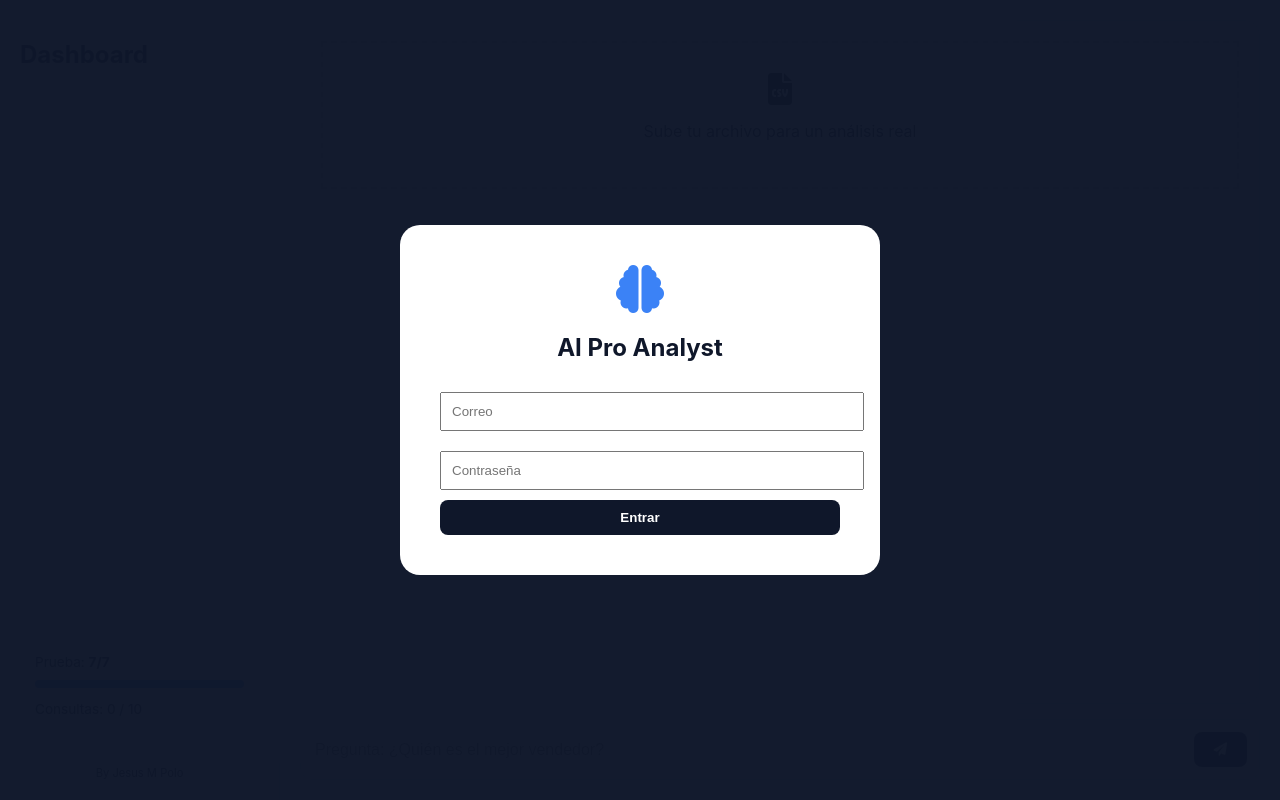
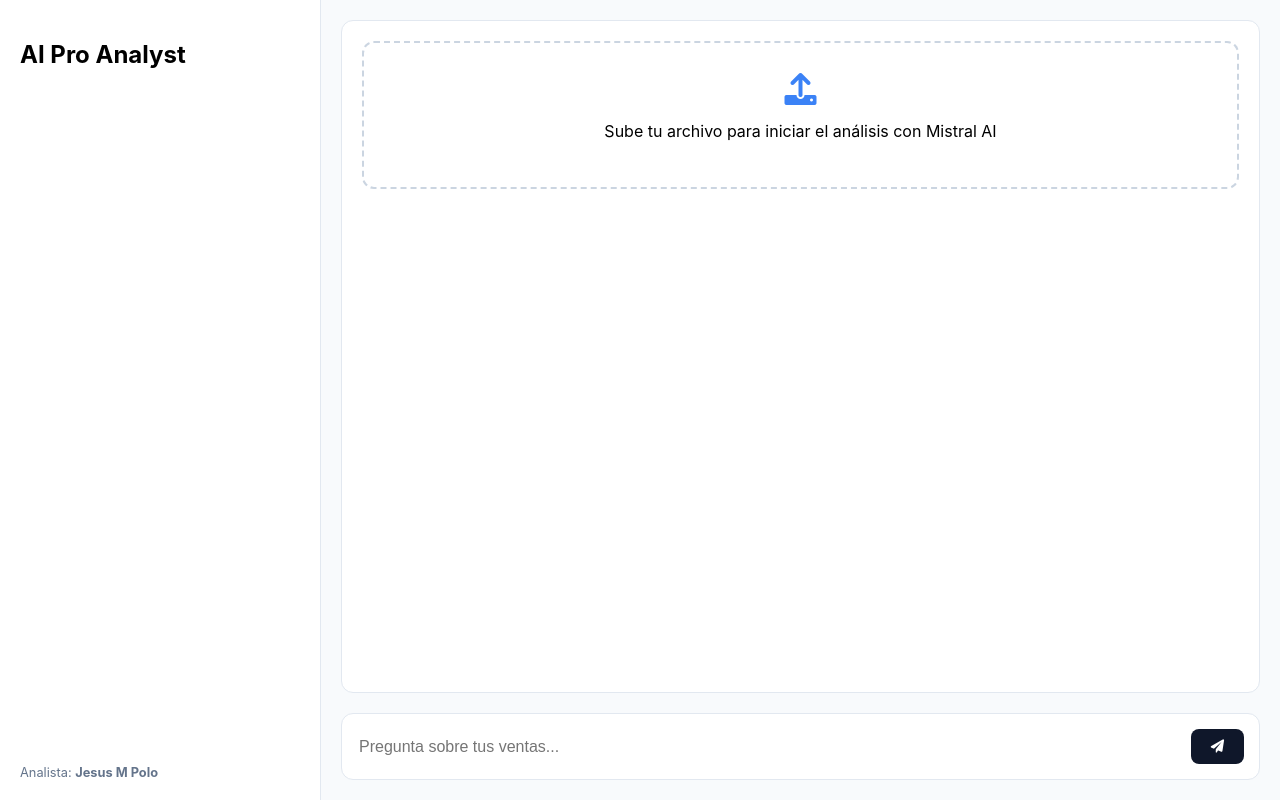
Before and after one commit to jesuspolo1986/asistente-IA, a Flask app: page / in a window 1280 px wide. Run offline with Flask 3, Linux system fonts and the light colour scheme; some libraries are stand-ins or nearby versions.

Commit message:
prueba 23

```diff
--- a/app.py
+++ b/app.py
@@ -36,20 +36,20 @@ def obtener_contexto_analitico():
 
         if df.empty: return "Sin datos."
 
-        # Analítica de precisión para la IA
         total_gral = df['Total'].sum()
-        prod_stats = df.groupby('Producto').agg({'Total': 'sum', 'Cantidad': 'sum'}).sort_values(by='Total', ascending=False).to_dict(orient='index')
-        matriz_exacta = df.groupby(['Vendedor', 'Producto'])['Total'].sum().unstack(fill_value=0).to_dict(orient='index')
+        # Resumen para que la IA no se pierda en 100 filas
+        prod_stats = df.groupby('Producto')['Total'].sum().sort_values(ascending=False).head(5).to_dict()
+        vend_stats = df.groupby('Vendedor')['Total'].sum().sort_values(ascending=False).head(5).to_dict()
 
         contexto = (
-            f"SISTEMA DE INTELIGENCIA DE NEGOCIOS\n"
-            f"TOTAL FACTURADO: ${total_gral:,.2f}\n"
-            f"PERFORMANCE POR PRODUCTO: {prod_stats}\n"
-            f"MATRIZ DE VENTAS POR VENDEDOR: {matriz_exacta}\n"
+            f"DATOS DE NEGOCIO:\n"
+            f"- Total Ventas: ${total_gral:,.2f}\n"
+            f"- Top Productos: {prod_stats}\n"
+            f"- Top Vendedores: {vend_stats}\n"
         )
         return contexto
     except Exception as e:
-        return f"Error al procesar contexto: {e}"
+        return f"Error de contexto: {e}"
 
 @app.route('/')
 def index():
@@ -60,7 +60,6 @@ def upload():
     file = request.files.get('file')
     if not file: return jsonify({"error": "No file"}), 400
     try:
-        # Leer archivo (CSV o Excel)
         if file.filename.endswith('.csv'):
             df = pd.read_csv(file, sep=None, engine='python')
         else:
@@ -68,21 +67,15 @@ def upload():
 
         df.columns = [c.strip() for c in df.columns]
 
-        # Guardar en SQLite
         conn = sqlite3.connect(DATABASE)
         df.to_sql('ventas', conn, if_exists='replace', index=False)
         conn.close()
 
-        # PREPARAR DATOS PARA EL GRÁFICO (Top 5 productos)
-        top_productos = df.groupby('Producto')['Total'].sum().sort_values(ascending=False).head(5)
-        chart_data = {
-            "labels": top_productos.index.tolist(),
-            "values": top_productos.values.tolist()
-        }
-
+        # Gráfico inicial
+        top_p = df.groupby('Producto')['Total'].sum().sort_values(ascending=False).head(5)
         return jsonify({
-            "reply": "🚀 Base de datos actualizada. Análisis y visualización listos.",
-            "chart_data": chart_data
+            "reply": "✅ Datos cargados. IA lista para analizar.",
+            "chart_data": {"labels": top_p.index.tolist(), "values": top_p.values.tolist(), "title": "Top 5 Productos"}
         })
     except Exception as e:
         return jsonify({"error": str(e)}), 500
@@ -90,7 +83,7 @@ def upload():
 @app.route('/chat', methods=['POST'])
 def chat():
     data = request.json
-    pregunta = data.get("message").lower()
+    pregunta = data.get("message")
     contexto = obtener_contexto_analitico()
 
     try:
@@ -99,24 +92,22 @@ def chat():
         conn.close()
 
         extra_data = None
-        # Gráficos dinámicos basados en la pregunta
-        if "vendedor" in pregunta or "vendedores" in pregunta:
-            v_data = df.groupby('Vendedor')['Total'].sum().sort_values(ascending=False)
-            extra_data = {"labels": v_data.index.tolist(), "values": v_data.values.tolist(), "title": "Ventas por Vendedor"}
+        p_lower = pregunta.lower()
 
-        elif "producto" in pregunta or "ranking" in pregunta or "pareto" in pregunta:
+        if "vendedor" in p_lower:
+            v_data = df.groupby('Vendedor')['Total'].sum().sort_values(ascending=False).head(5)
+            extra_data = {"labels": v_data.index.tolist(), "values": v_data.values.tolist(), "title": "Ranking de Vendedores"}
+
+        elif "producto" in p_lower or "ventas" in p_lower:
             p_data = df.groupby('Producto')['Total'].sum().sort_values(ascending=False).head(5)
-            extra_data = {"labels": p_data.index.tolist(), "values": p_data.values.tolist(), "title": "Top 5 Productos"}
+            extra_data = {"labels": p_data.index.tolist(), "values": p_data.values.tolist(), "title": "Ventas por Producto"}
 
-        # LLAMADA A MISTRAL (Corregida)
         chat_response = client.chat.complete(
             model=model,
             messages=[
-                {"role": "system", "content": f"Eres AI Pro Analyst. Usa tablas y negritas. Datos: {contexto}"},
+                {"role": "system", "content": f"Eres AI Pro Analyst. Responde con negritas y brevedad. Contexto: {contexto}"},
                 {"role": "user", "content": pregunta}
-            ],
-            max_tokens=800,
-            temperature=0.1
+            ]
         )
 
         return jsonify({
@@ -124,10 +115,8 @@ def chat():
             "new_chart_data": extra_data
         })
     except Exception as e:
-        print(f"Error en chat: {e}") # Log para Koyeb
-        return jsonify({"error": "Error procesando la consulta de IA"}), 500
+        return jsonify({"error": str(e)}), 500
 
 if __name__ == '__main__':
-    # Usar el puerto de la variable de entorno para despliegue
     port = int(os.environ.get("PORT", 8000))
     app.run(host='0.0.0.0', port=port)
--- a/templates/index.html
+++ b/templates/index.html
@@ -2,169 +2,88 @@
 <html lang="es">
 <head>
     <meta charset="UTF-8">
-    <meta name="viewport" content="width=device-width, initial-scale=1.0">
-    <title>AI Pro Analyst - Inteligencia Real</title>
-
+    <title>AI Pro Analyst - Business Intelligence</title>
     <link href="https://cdnjs.cloudflare.com/ajax/libs/font-awesome/6.0.0/css/all.min.css" rel="stylesheet">
-    <script src="https://cdn.jsdelivr.net/npm/@supabase/supabase-js@2"></script>
-    <script src="https://cdnjs.cloudflare.com/ajax/libs/jspdf/2.5.1/jspdf.umd.min.js"></script>
-    <script src="https://cdnjs.cloudflare.com/ajax/libs/PapaParse/5.3.2/papaparse.min.js"></script>
     <script src="https://cdn.jsdelivr.net/npm/chart.js"></script>
-
     <style>
-        :root { --accent: #3b82f6; --success: #10b981; --bg: #f8fafc; --dark: #0f172a; }
-        body { font-family: 'Inter', sans-serif; margin: 0; background: var(--bg); color: var(--dark); overflow: hidden; }
-        .main-container { display: grid; grid-template-columns: 280px 1fr; height: 100vh; }
-        .sidebar { background: white; border-right: 1px solid #e2e8f0; padding: 20px; display: flex; flex-direction: column; }
-        .status-card { background: #f1f5f9; padding: 15px; border-radius: 12px; margin-top: auto; margin-bottom: 20px; font-size: 0.85rem; }
-        .progress-bar { background: #e2e8f0; height: 8px; border-radius: 4px; overflow: hidden; margin: 10px 0; }
-        .progress-fill { background: var(--accent); height: 100%; transition: width 0.5s; }
-        .chat-area { display: flex; flex-direction: column; padding: 20px; overflow: hidden; }
-        #chat-window { flex: 1; overflow-y: auto; background: white; border-radius: 15px; border: 1px solid #e2e8f0; padding: 20px; margin-bottom: 15px; display: flex; flex-direction: column; gap: 10px; }
-        .msg { padding: 12px; border-radius: 10px; max-width: 85%; }
-        .msg-user { align-self: flex-end; background: var(--dark); color: white; }
+        :root { --accent: #3b82f6; --dark: #0f172a; --bg: #f8fafc; }
+        body { font-family: 'Inter', sans-serif; margin: 0; background: var(--bg); display: flex; height: 100vh; }
+        .sidebar { width: 280px; background: white; border-right: 1px solid #e2e8f0; padding: 20px; display: flex; flex-direction: column; }
+        .main { flex: 1; display: flex; flex-direction: column; padding: 20px; overflow: hidden; }
+        #chat-window { flex: 1; background: white; border-radius: 12px; border: 1px solid #e2e8f0; padding: 20px; overflow-y: auto; margin-bottom: 20px; }
+        .msg { margin-bottom: 15px; padding: 12px; border-radius: 8px; max-width: 80%; }
+        .msg-user { align-self: flex-end; background: var(--dark); color: white; margin-left: auto; }
         .msg-ai { align-self: flex-start; background: #f1f5f9; border: 1px solid #e2e8f0; }
-        #chart-box { width: 100%; background: #fff; border: 1px solid #e2e8f0; border-radius: 12px; padding: 15px; display: none; }
-        .input-group { display: flex; gap: 10px; background: white; padding: 12px; border-radius: 12px; border: 1px solid #e2e8f0; }
-        input[type="text"] { flex: 1; border: none; outline: none; font-size: 1rem; }
-        button { cursor: pointer; border: none; border-radius: 8px; padding: 10px 20px; font-weight: 600; }
-        .btn-primary { background: var(--dark); color: white; }
-        #auth-overlay { position: fixed; inset: 0; background: rgba(15, 23, 42, 0.98); z-index: 9999; display: flex; align-items: center; justify-content: center; }
-        .auth-box { background: white; padding: 40px; border-radius: 20px; width: 100%; max-width: 400px; text-align: center; }
+        .input-area { display: flex; gap: 10px; background: white; padding: 15px; border-radius: 12px; border: 1px solid #e2e8f0; }
+        input { flex: 1; border: none; outline: none; font-size: 1rem; }
+        #chart-box { height: 250px; margin-top: 10px; display: none; }
     </style>
 </head>
 <body>
-
-<div id="auth-overlay">
-    <div class="auth-box">
-        <i class="fas fa-brain" style="font-size: 3rem; color: var(--accent);"></i>
+    <div class="sidebar">
         <h2>AI Pro Analyst</h2>
-        <form id="auth-form">
-            <input type="email" id="auth-email" style="width:100%; padding:10px; margin:10px 0;" placeholder="Correo" required>
-            <input type="password" id="auth-password" style="width:100%; padding:10px; margin:10px 0;" placeholder="Contraseña" required>
-            <button type="submit" class="btn-primary" style="width: 100%;">Entrar</button>
-        </form>
+        <div style="margin-top: auto; font-size: 0.8rem; color: #64748b;">Analista: <strong>Jesus M Polo</strong></div>
     </div>
+    <div class="main">
+        <div id="chat-window">
+            <div id="upload-zone" style="text-align: center; border: 2px dashed #cbd5e1; padding: 30px; border-radius: 12px; cursor: pointer;" onclick="document.getElementById('file-input').click()">
+                <i class="fas fa-upload" style="font-size: 2rem; color: var(--accent);"></i>
+                <p>Sube tu archivo para iniciar el análisis con Mistral AI</p>
             </div>
-
-<div class="main-container">
-    <div class="sidebar">
-        <h2>Dashboard</h2>
-        <div class="status-card">
-            <span>Prueba: <strong id="dias-restantes">7/7</strong></span>
-            <div class="progress-bar"><div id="barra-dias" class="progress-fill"></div></div>
-            <p id="info-consultas">Consultas: 0 / 10</p>
-        </div>
-        <div style="font-size: 0.7rem; text-align: center;">By Jesus M Polo</div>
-    </div>
-
-    <div class="chat-area">
-        <div id="chat-window">
-            <div id="drop-zone" style="text-align: center; padding: 30px; border: 2px dashed #ccc; cursor: pointer;" onclick="document.getElementById('file-upload').click()">
-                <i class="fas fa-file-csv" style="font-size: 2rem;"></i>
-                <p>Sube tu archivo para un análisis real</p>
-            </div>
-            <input type="file" id="file-upload" style="display: none;" accept=".csv" onchange="handleFileSelect(this)">
+            <input type="file" id="file-input" style="display:none" onchange="uploadFile(this)">
             <div id="chart-box"><canvas id="canvasIA"></canvas></div>
         </div>
-        <form id="chat-form" class="input-group">
-            <input type="text" id="user-input" placeholder="Pregunta: ¿Quién es el mejor vendedor?">
-            <button type="submit" class="btn-primary"><i class="fas fa-paper-plane"></i></button>
+        <form id="chat-form" class="input-area">
+            <input type="text" id="user-input" placeholder="Pregunta sobre tus ventas...">
+            <button type="submit" style="background:var(--dark); color:white; border:none; padding:10px 20px; border-radius:8px; cursor:pointer;"><i class="fas fa-paper-plane"></i></button>
         </form>
-    </div>
     </div>
 
     <script>
-    const supabaseUrl = 'https://kebpamfydhnxeaeegulx.supabase.co';
-    const supabaseKey = 'sb_publishable_4MfYQjPVzSmLoEqp4XiVOQ_qjkjEpKi';
-    const supabaseClient = supabase.createClient(supabaseUrl, supabaseKey);
-
-    let currentUser = null;
-    let datosArchivo = [];
         let chartInstance = null;
 
-    function handleFileSelect(input) {
-        Papa.parse(input.files[0], {
-            header: true,
-            dynamicTyping: true,
-            complete: function(results) {
-                datosArchivo = results.data.filter(r => Object.values(r)[0] !== null);
-                document.getElementById('drop-zone').innerHTML = `<i class="fas fa-check" style="color:green"></i> Archivo cargado (${datosArchivo.length} filas)`;
-            }
-        });
+        async function uploadFile(input) {
+            const formData = new FormData();
+            formData.append('file', input.files[0]);
+            const res = await fetch('/upload', { method: 'POST', body: formData });
+            const data = await res.json();
+            document.getElementById('upload-zone').innerHTML = `<i class="fas fa-check-circle" style="color:#10b981"></i> ${data.reply}`;
+            if(data.chart_data) renderChart(data.chart_data);
         }
 
         document.getElementById('chat-form').onsubmit = async (e) => {
             e.preventDefault();
             const input = document.getElementById('user-input');
-        const query = input.value.toLowerCase();
-        if (!query || !datosArchivo.length) return;
+            const msg = input.value;
+            if(!msg) return;
 
             const chatWin = document.getElementById('chat-window');
-        chatWin.innerHTML += `<div class="msg msg-user">${query}</div>`;
+            chatWin.innerHTML += `<div class="msg msg-user">${msg}</div>`;
+            input.value = "";
 
-        // --- MOTOR DE LÓGICA DE ANÁLISIS ---
-        let respuesta = "";
-
-        if (query.includes("vendedor") || query.includes("vendido")) {
-            // Buscamos las columnas (Nombre en la 0, Monto en la 1 o similar)
-            const keys = Object.keys(datosArchivo[0]);
-            const colNombre = keys[0];
-            const colValor = keys.find(k => k.toLowerCase().includes('venta') || k.toLowerCase().includes('monto') || typeof datosArchivo[0][k] === 'number');
-
-            // Ordenar para encontrar el mejor
-            const ranking = [...datosArchivo].sort((a, b) => (b[colValor] || 0) - (a[colValor] || 0));
-            const mejor = ranking[0];
-
-            respuesta = `Analizando los datos... El <strong>${colNombre}</strong> con mayor desempeño es <strong>${mejor[colNombre]}</strong> con un total de <strong>${mejor[colValor]}</strong>.`;
-
-            renderizarGraficoReal(ranking.slice(0, 5), colNombre, colValor);
-        } else {
-            respuesta = "He revisado las filas y los datos están listos. Prueba preguntando por el 'mejor vendedor' o 'ventas totales'.";
-        }
-
-        chatWin.innerHTML += `<div class="msg msg-ai"><strong>AI Analyst:</strong> ${respuesta}</div>`;
-        input.value = "";
+            const res = await fetch('/chat', {
+                method: 'POST',
+                headers: {'Content-Type': 'application/json'},
+                body: JSON.stringify({message: msg})
+            });
+            const data = await res.json();
+            chatWin.innerHTML += `<div class="msg msg-ai"><strong>AI:</strong> ${data.reply}</div>`;
+            if(data.new_chart_data) renderChart(data.new_chart_data);
             chatWin.scrollTop = chatWin.scrollHeight;
-
-        await supabaseClient.rpc('incrementar_consulta', { usuario_id: currentUser.id });
-        actualizarDashboard();
         };
 
-    function renderizarGraficoReal(top5, colNombre, colValor) {
+        function renderChart(cData) {
             const ctx = document.getElementById('canvasIA').getContext('2d');
             document.getElementById('chart-box').style.display = 'block';
-        if (chartInstance) chartInstance.destroy();
-
+            if(chartInstance) chartInstance.destroy();
             chartInstance = new Chart(ctx, {
                 type: 'bar',
                 data: {
-                labels: top5.map(d => d[colNombre]),
-                datasets: [{
-                    label: 'Ventas Reales',
-                    data: top5.map(d => d[colValor]),
-                    backgroundColor: '#3b82f6'
-                }]
-            }
+                    labels: cData.labels,
+                    datasets: [{ label: cData.title, data: cData.values, backgroundColor: '#3b82f6' }]
+                },
+                options: { maintainAspectRatio: false }
             });
-    }
-
-    // Auth simple
-    document.getElementById('auth-form').onsubmit = async (e) => {
-        e.preventDefault();
-        const { data, error } = await supabaseClient.auth.signInWithPassword({
-            email: document.getElementById('auth-email').value,
-            password: document.getElementById('auth-password').value
-        });
-        if (error) alert(error.message);
-        else { currentUser = data.user; document.getElementById('auth-overlay').style.display='none'; actualizarDashboard(); }
-    };
-
-    async function actualizarDashboard() {
-        const { data: perfil } = await supabaseClient.from('perfiles_empresa').select('*').eq('id', currentUser.id).single();
-        if (perfil) {
-            document.getElementById('info-consultas').innerText = `Consultas: ${perfil.consultas_realizadas_hoy} / 10`;
-        }
         }
     </script>
 </body>
```
Lines whose indentation alone changed are shown as unchanged.
